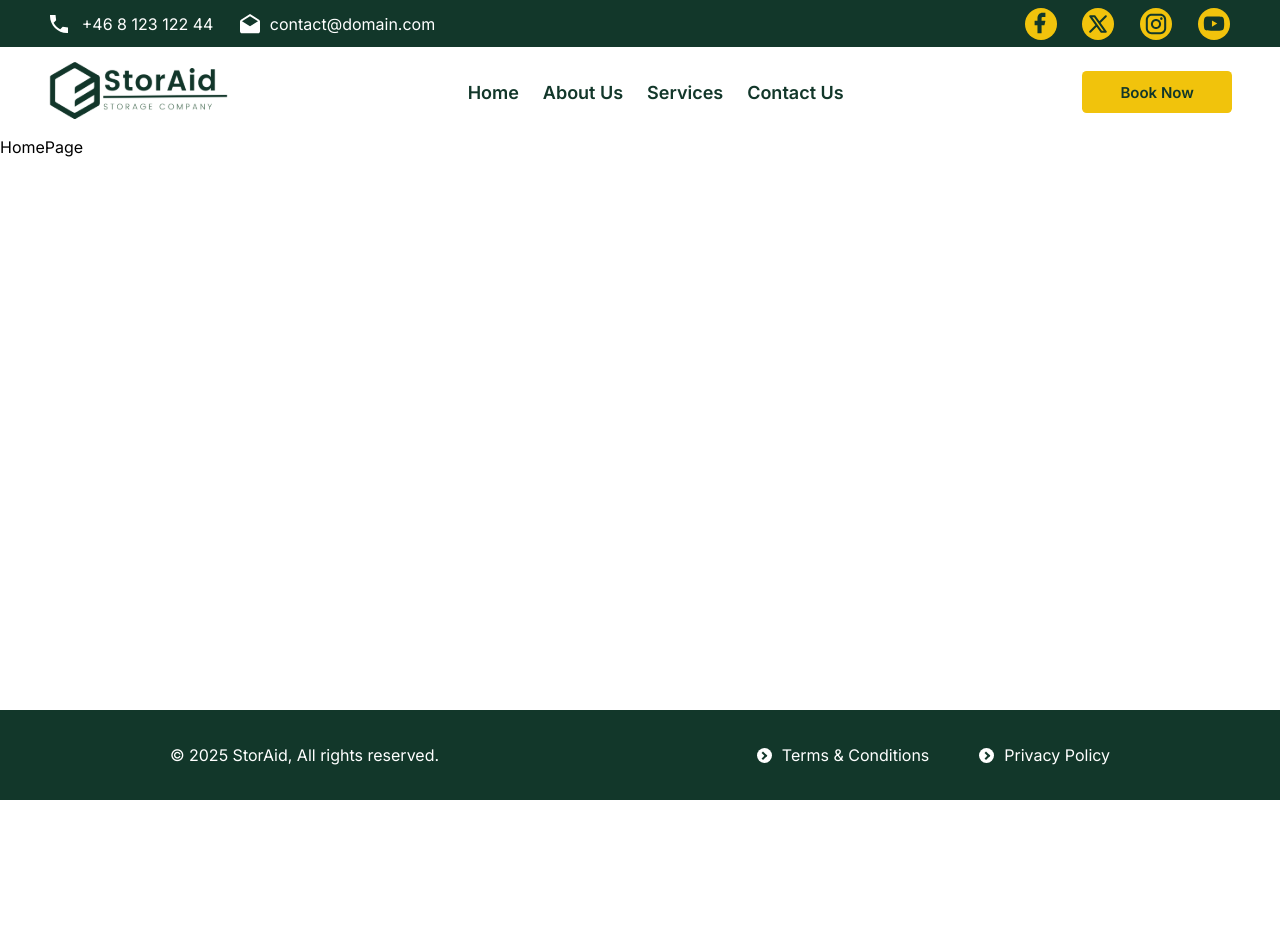
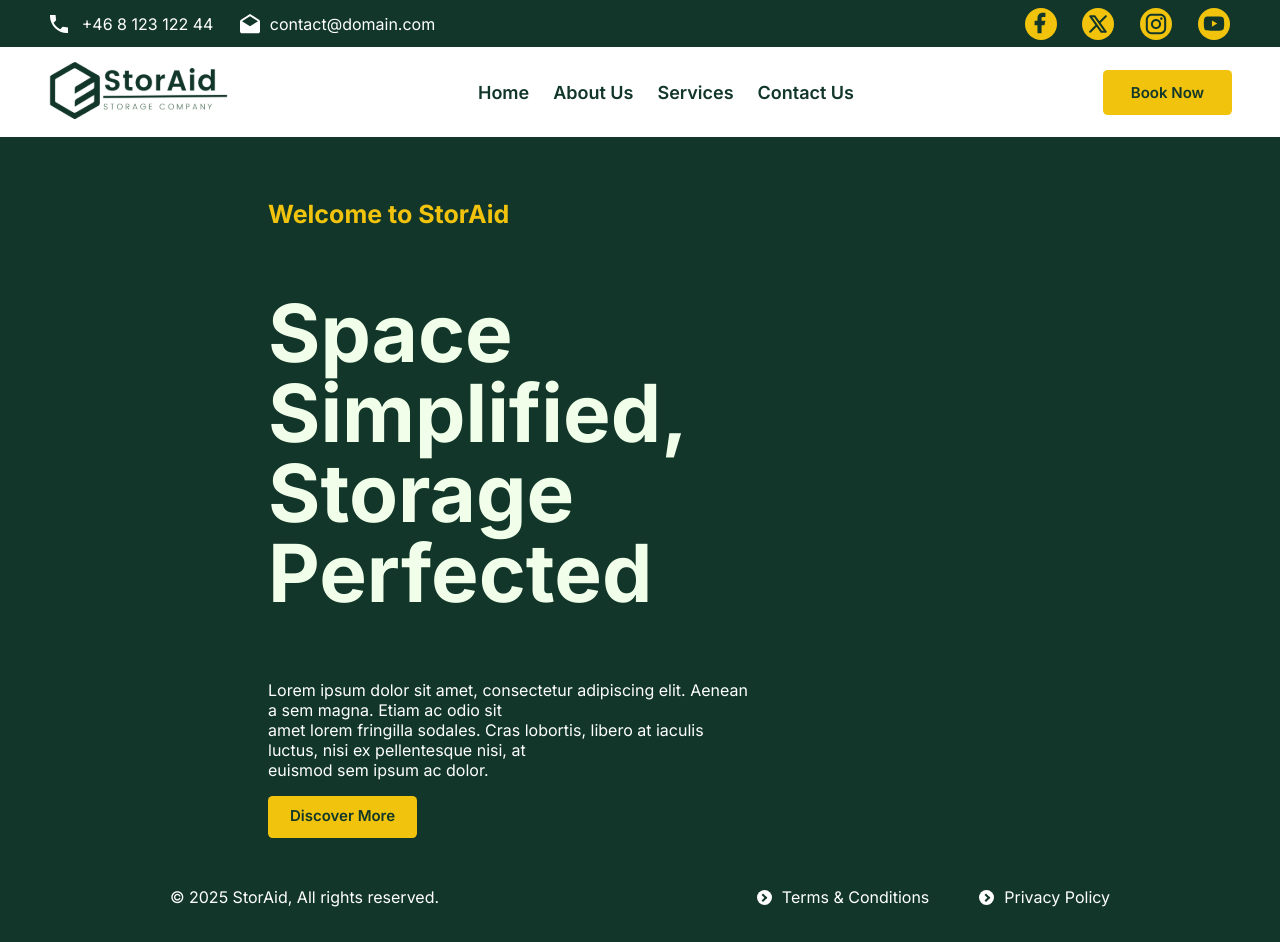
Before and after one commit to AhlmanJ/Storeaid-design, a React (Vite) app: page / in a window 1280 px wide. Before the commit the page ends 800 px from the top, so only its background shows below. Built offline with nearby package versions, Linux system fonts and the light colour scheme.

Commit message:
hero-section, commit one

```diff
--- a/src/components/elements/Button.css
+++ b/src/components/elements/Button.css
@@ -1,6 +1,6 @@
 .header_Btn{
-    height: 2.81em;
-    width: 9.98em;
+    height: 45px;
+    width: 129px;
     border: none;
     font-size: 15px;
     font-weight: 600;
@@ -11,7 +11,7 @@
     p{
         font-size: 15px;
         font-weight: 600;
-        margin-top: .8em;
+        margin-top: .9em;
         text-align: center;
         color: var(--color-secondary);
     }
--- /dev/null
+++ b/src/components/elements/DiscoverMore_Btn.css
@@ -0,0 +1,19 @@
+#btn{
+    height: 42px;
+    width: 149px;
+    border: none;
+    font-size: 15px;
+    font-weight: 600;
+    text-align: center;
+    border-radius: 0.3125em;
+    background-color: var(--color-accent);
+
+    p{
+        padding: .7em;
+        color: var(--color-secondary);
+    }
+
+    &:hover{
+        background-color: var(--color-primary);
+    }
+}
--- /dev/null
+++ b/src/components/elements/DiscoverMore_Btn.jsx
@@ -0,0 +1,10 @@
+import React from 'react'
+import './DiscoverMore_Btn.css'
+
+function DiscoverMore_Btn() {
+  return (
+    <div id='btn'><a className="discover_Btn" href="#"><p>Discover More</p></a></div>
+  )
+}
+
+export default DiscoverMore_Btn
--- a/src/components/sections/Footer.css
+++ b/src/components/sections/Footer.css
@@ -1,19 +1,22 @@
 footer{
     .container {
-        height: 5.625em;
+        height: 90px;
         display: flex;
         align-items: center;
         justify-content: space-around;
         background-color: var(--color-secondary);
+
         .footerLink_Container{
             display: flex;
             align-items: center;
+
             .footer_Icon{
                 height: 0.9375em;
                 width: 0.9375em;
                 margin: 10px;
                 border-radius: 50%;
                 background-color: var(--color-primary);
+
                 .icon_Content{
                     content: '';
                     height: 0.4em;
@@ -26,11 +29,13 @@ footer{
                     border-top:2px solid var(--color-secondary);
                 }
             }
+
             #terms_Link{
                 display: flex;
                 align-items: center;
                 margin-right: 40px;
             }
+
             #policy_Link{
                 display: flex;
                 align-items: center;
--- a/src/components/sections/Header.css
+++ b/src/components/sections/Header.css
@@ -2,11 +2,12 @@
 header{
     .container{
         padding: 0;
+
         .contactInfo_Bar{
 
             display: flex;
             padding: 0 2.15em;
-            height: 2.9375em;
+            height: 47px;
             align-items: center;
             justify-content: space-between;
             background-color: var(--color-secondary);
@@ -75,7 +76,7 @@ header{
         }
 
         .nav_Bar{
-            height: 5.625em;
+            height: 90px;
             display: flex;
             align-items: center;
             justify-content: space-between;
--- a/src/components/sections/Header.jsx
+++ b/src/components/sections/Header.jsx
@@ -23,7 +23,7 @@ function Header() {
             <div className="nav_Bar">
                 <a id='brandLogo_Storaid' href="#"><img src="pictures/header/storAid_Logo.svg" alt="StorAid brand logo" /></a>
                 <div className='navLink_Wrapper'>
-                    <a href="/" class="nav_Links">Home</a>
+                    <a href="/" className="nav_Links">Home</a>
                     <a href="/AboutUs" className="nav_Links">About Us</a>
                     <a href="/Services" className="nav_Links">Services</a>
                     <a href="/ContactUs" className="nav_Links">Contact Us</a>
--- /dev/null
+++ b/src/components/sections/Hero.css
@@ -0,0 +1,38 @@
+.hero{
+    height: 715px;
+    width: 100%;
+    padding: 3em;
+    display: grid;
+    grid-template-columns: 220px 1fr 1fr;
+    grid-template-rows: 1fr 1fr 1fr;
+    background-color: var(--color-secondary);
+
+    .heroText-Container{
+        grid-column: 2;
+        grid-row: 2;
+
+        h1{
+            font-size: 25px;
+            line-height: 25px;
+            font-weight: 700;
+        }
+
+        h2{
+            font-size: 80px;
+            line-height: 80px;
+            font-weight: 700;
+            color: var(--color-4);
+
+            #heroH2_span{
+                display: block;
+            }
+        }
+
+        p{
+            .heroP_span{
+            display: block;
+            line-height: 24px;
+            }
+        }
+    }
+}
--- /dev/null
+++ b/src/components/sections/Hero.jsx
@@ -0,0 +1,18 @@
+import React from 'react'
+import './Hero.css'
+import DiscoverMore_Btn from '../elements/DiscoverMore_Btn'
+
+function Hero() {
+  return (
+    <div className='hero'>
+        <div className='heroText-Container'>
+            <h1>Welcome to StorAid</h1>
+            <h2>Space Simplified,<span id='heroH2_span'>Storage Perfected</span></h2>
+            <p>Lorem ipsum dolor sit amet, consectetur adipiscing elit. Aenean a sem magna. Etiam ac odio sit<span className='heroP_span'></span>amet lorem fringilla sodales. Cras lobortis, libero at iaculis luctus, nisi ex pellentesque nisi, at<span className='heroP_span'></span>euismod sem ipsum ac dolor.</p>
+            <DiscoverMore_Btn />
+        </div>
+    </div>
+  )
+}
+
+export default Hero
--- a/src/index.css
+++ b/src/index.css
@@ -16,6 +16,7 @@ html, body {
     --color-primary: #FFFFFF;
     --color-secondary: #12372A;
     --color-accent: #F1C30C;
+    --color-4: #F1FFEA;
 }
 
 a{
--- a/src/pages/HomePage.jsx
+++ b/src/pages/HomePage.jsx
@@ -1,8 +1,9 @@
 import React from 'react'
+import Hero from '../components/sections/Hero'
 
 function HomePage() {
   return (
-    <div>HomePage</div>
+    <div><Hero /></div>
   )
 }
 
```
